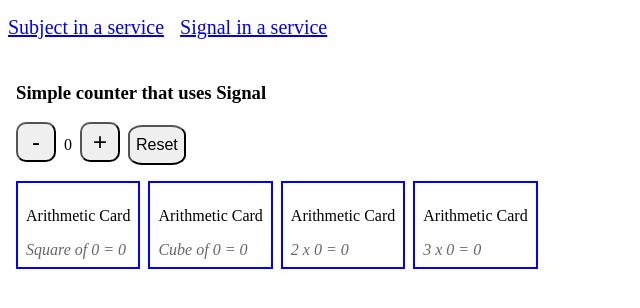
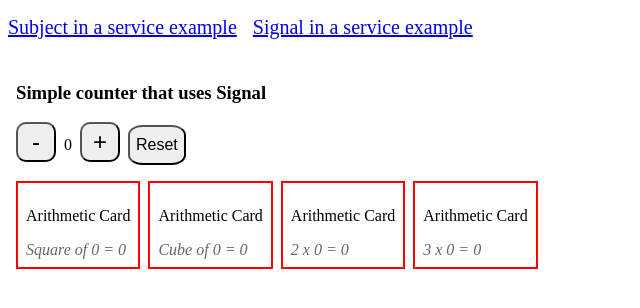
Before and after one commit to railsstudent/ng-signal-service-demo, an Angular app: page /signal-in-a-service in a window 1280 px wide. Shown: the top 308 px of the page, without its empty margins (0-640 px from the left). Built offline with nearby package versions, Linux system fonts and the light colour scheme.

Commit message:
chore: use default values of diretive

```diff
--- a/src/app/app.component.ts
+++ b/src/app/app.component.ts
@@ -8,8 +8,8 @@ import { RouterLink, RouterOutlet } from '@angular/router';
   imports: [RouterOutlet, RouterLink],
   template: `
     <ul>
-      <li><a routerLink="/subject-in-a-service">Subject in a service</a></li>
-      <li><a routerLink="/signal-in-a-service">Signal in a service</a></li>
+      <li><a routerLink="/subject-in-a-service">Subject in a service example</a></li>
+      <li><a routerLink="/signal-in-a-service">Signal in a service example</a></li>
     </ul>
     <router-outlet></router-outlet>
   `,
--- a/src/app/arithmeticCards/arithmetic-cards.component.ts
+++ b/src/app/arithmeticCards/arithmetic-cards.component.ts
@@ -8,14 +8,10 @@ import { ArithmeticCardComponent } from '../arithmeticCard/arithmetic-card.compo
   imports: [ArithmeticCardComponent, ArithmeticPipe],
   template: `
     <div>
-      <app-arithmetic-card [description]="arithmetic.counter | arithmetic:'Square of ':arithmetic.square"
-        [borderColor]="borderColor" [borderWidth]="borderWidth"></app-arithmetic-card>
-      <app-arithmetic-card [description]="arithmetic.counter | arithmetic:'Cube of ':arithmetic.cube"
-        [borderColor]="borderColor" [borderWidth]="borderWidth"></app-arithmetic-card>
-      <app-arithmetic-card [description]="arithmetic.counter | arithmetic:'2 x ':arithmetic.double"
-        [borderColor]="borderColor" [borderWidth]="borderWidth"></app-arithmetic-card>
-      <app-arithmetic-card [description]="arithmetic.counter | arithmetic:'3 x ':arithmetic.triple"
-        [borderColor]="borderColor" [borderWidth]="borderWidth"></app-arithmetic-card>
+      <app-arithmetic-card [description]="arithmetic.counter | arithmetic:'Square of ':arithmetic.square"></app-arithmetic-card>
+      <app-arithmetic-card [description]="arithmetic.counter | arithmetic:'Cube of ':arithmetic.cube"></app-arithmetic-card>
+      <app-arithmetic-card [description]="arithmetic.counter | arithmetic:'2 x ':arithmetic.double"></app-arithmetic-card>
+      <app-arithmetic-card [description]="arithmetic.counter | arithmetic:'3 x ':arithmetic.triple"></app-arithmetic-card>
     </div>
   `,
   styles: [`
@@ -43,10 +39,4 @@ export class ArithmeticCardsComponent {
     double: number,
     triple: number,
   }
-
-  @Input()
-  borderColor = 'red';
-
-  @Input()
-  borderWidth = 1;
 }
--- a/src/app/directives/border.directive.ts
+++ b/src/app/directives/border.directive.ts
@@ -11,7 +11,7 @@ export class BorderDirective {
 
   @Input()
   @HostBinding('style.borderWidth.px')
-  borderWidth = 1;
+  borderWidth = 2;
 
   @HostBinding('style.borderStyle')
   borderStyle = 'solid';
--- a/src/app/signalCounter/signal-counter.component.ts
+++ b/src/app/signalCounter/signal-counter.component.ts
@@ -14,7 +14,7 @@ import { SignalService } from './services/signal.service';
       <button (click)="increment()">+</button>
       <button (click)="reset()">Reset</button>
     </div>
-    <app-arithmetic-cards [arithmetic]="arithmetic()" borderColor='blue' [borderWidth]="2"></app-arithmetic-cards>
+    <app-arithmetic-cards [arithmetic]="arithmetic()"></app-arithmetic-cards>
   `,
   styles: [`
     :host {
```
